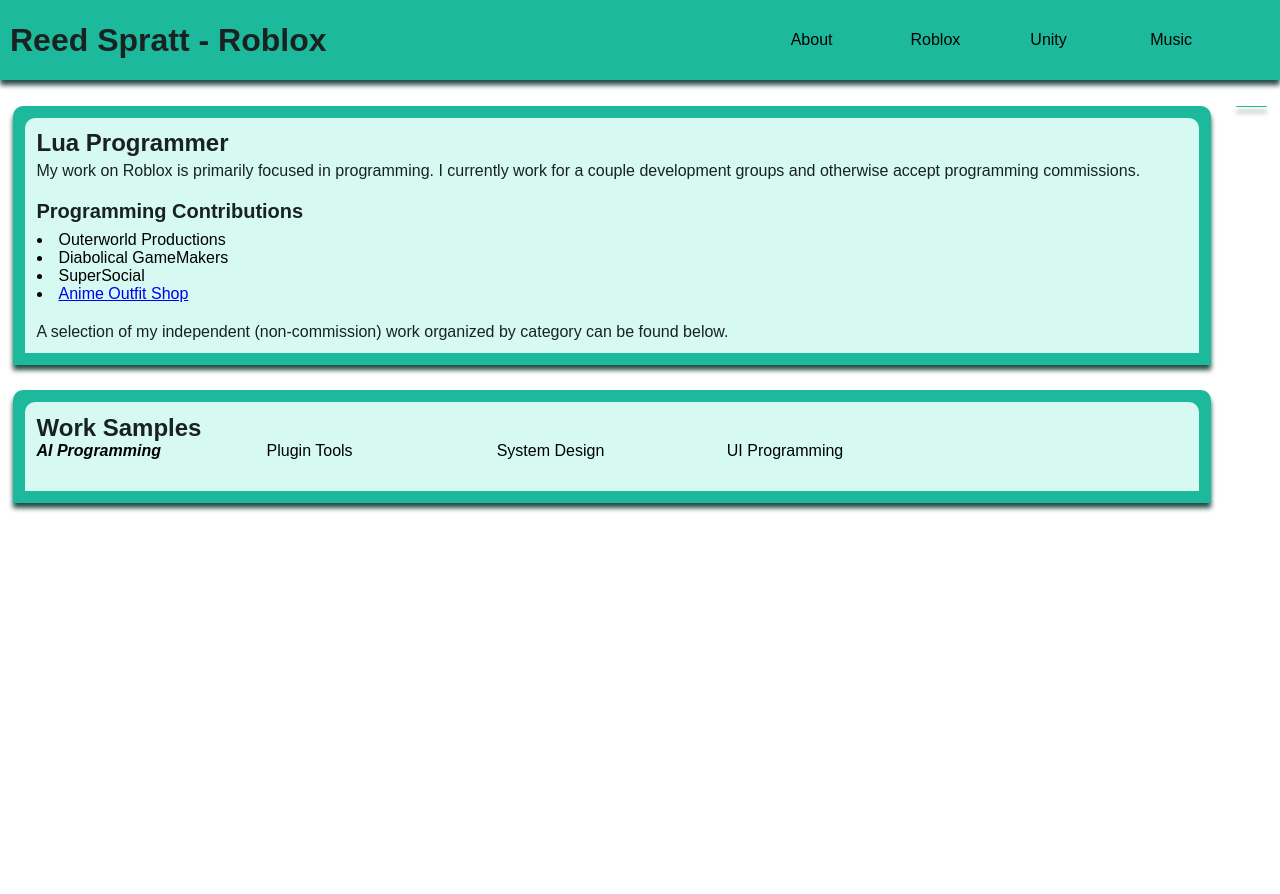
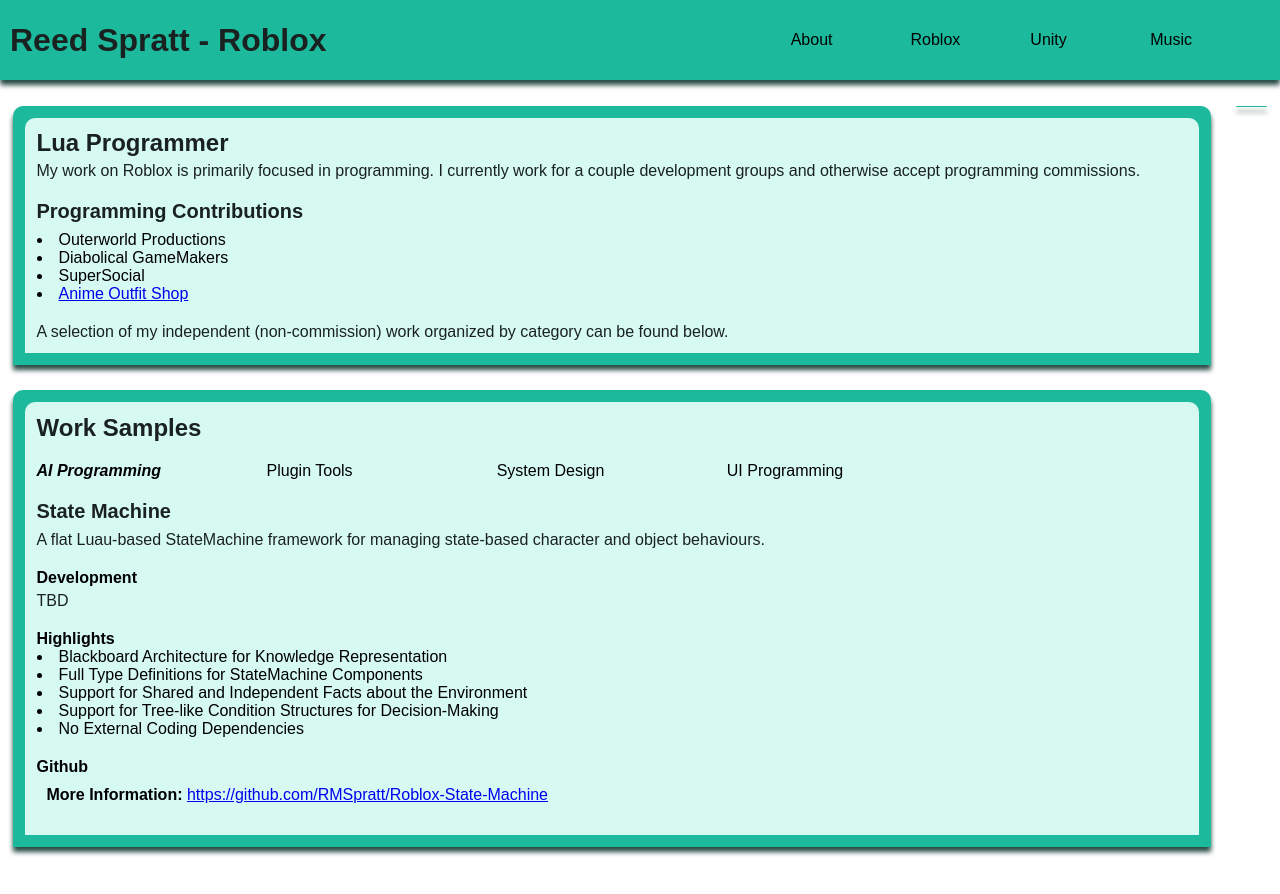
Before and after one commit to RMSpratt/Portfolio-Website, a Vue app: page / in a window 1280 px wide. Both pictures are taken after a click on the button "Roblox". Shown: the top 894 px of the page. Before the commit the page ends 800 px from the top, so only its background shows below. Built offline with nearby package versions, Linux system fonts and the light colour scheme.

Commit message:
NavSection Improvements; ImageSection Improvements
- Add NavSection support for multiple NavContent sections
- Add ImageSection support for alt text
- Add ImageSection support for heading and footing paragraphs
- Add ImageSection support for wrapped paragraphs
- Fix Misc. TypeScript typing errors

```diff
--- a/src/assets/About/AboutSide.json
+++ b/src/assets/About/AboutSide.json
@@ -5,7 +5,11 @@
     "Subsections": [
       {
         "Type": "ImageSection",
-                "Image": "Pfp.jpg"
+        "Image": {
+          "Name": "Pfp.jpg",
+          "AltText": "",
+          "Float": ""
+        }
       },
       {
         "Type": "LinkSection",
--- a/src/assets/Roblox/RobloxMain.json
+++ b/src/assets/Roblox/RobloxMain.json
@@ -27,17 +27,45 @@
     "Items": [
       {
         "NavHeader": "AI Programming",
-        "NavContent": {
+        "NavContent": [
+          {
             "Type": "TextSection",
             "Header": "State Machine",
-          "HeadingParagraphs": ["Design"],
+            "HeadingParagraphs": [
+              "A flat Luau-based StateMachine framework for managing state-based character and object behaviours."
+            ],
             "Subsections": [
               {
-              "Type": "ImageSection",
-              "Header": "Design"
+                "Type": "TextSection",
+                "Header": "Development ",
+                "HeadingParagraphs": ["TBD"]
+              },
+              {
+                "Type": "ListSection",
+                "Header": "Highlights",
+                "Items": [
+                  "Blackboard Architecture for Knowledge Representation",
+                  "Full Type Definitions for StateMachine Components",
+                  "Support for Shared and Independent Facts about the Environment",
+                  "Support for Tree-like Condition Structures for Decision-Making",
+                  "No External Coding Dependencies"
+                ]
+              },
+              {
+                "Type": "LinkSection",
+                "Header": "Github",
+                "LinkItems": [
+                  {
+                    "Id": "Github-SM-Link",
+                    "Label": "More Information",
+                    "Href": "https://github.com/RMSpratt/Roblox-State-Machine",
+                    "LinkText": "https://github.com/RMSpratt/Roblox-State-Machine"
                   }
                 ]
               }
+            ]
+          }
+        ]
       },
       {
         "NavHeader": "Plugin Tools"
@@ -46,8 +74,23 @@
         "NavHeader": "System Design"
       },
       {
-        "NavHeader": "UI Programming"
+        "NavHeader": "UI Programming",
+        "NavContent": [
+          {
+            "Type": "TextSection",
+            "Header": "Leaderboards",
+            "HeadingParagraphs": [
+              "A selection of some work in creating global leaderboards are highlighted below."
+            ],
+            "Subsections": [
+              {
+                "Type": "ImageGallerySection",
+                "Images": []
               }
             ]
           }
         ]
+      }
+    ]
+  }
+]
--- a/src/components/PageSections/PageContent/SubsectionContent/ImageSection.vue
+++ b/src/components/PageSections/PageContent/SubsectionContent/ImageSection.vue
@@ -4,8 +4,38 @@
 const LINK_SRC_PREFIX = '../../../../assets/'
 const props = defineProps(['sectionBody', 'headingLevel'])
 
-let header: string = props.sectionBody.Header
-let imagePath: string = props.sectionBody.Image
+type ImageSectionDetails = {
+  Header: string
+  HeadingParagraphs: string[]
+  FooterParagraphs: string[]
+  WrappedParagraphs: string[]
+  Image: {
+    Name: string
+    AltText: string
+    Float: string
+  }
+}
+
+const sectionBody = props.sectionBody as ImageSectionDetails
+
+let imageHeader: string = sectionBody.Header
+let headingParagraphs: string[] = props.sectionBody.HeadingParagraphs
+let footerParagraphs: string[] = props.sectionBody.FooterParagraphs
+let wrappedParagraphs: string[] = props.sectionBody.WrappedParagraphs
+
+let imageAltText: string = ''
+let imageClass: string = ''
+let imageName: string = ''
+
+if (props.sectionBody.Image) {
+  imageAltText = props.sectionBody.Image.AltText
+  imageClass = props.sectionBody.Image.Float
+    ? sectionBody.Image.Float == 'Left'
+      ? 'image-left'
+      : 'image-right'
+    : ''
+  imageName = sectionBody.Image.Name
+}
 
 function getPath(srcPath: string) {
   return new URL(`${LINK_SRC_PREFIX}${srcPath}`, import.meta.url).href
@@ -14,8 +44,29 @@
 
 <template>
   <div>
-    <SubsectionHeader :heading-level="$props.headingLevel" :heading-text="header" />
-    <img v-if="imagePath" :src="getPath(imagePath)" />
+    <SubsectionHeader :heading-level="$props.headingLevel" :heading-text="imageHeader" />
+    <div class="subsection">
+      <p v-for="hp in headingParagraphs" v-html="hp" v-bind:key="hp"></p>
+    </div>
+    <div class="subsection image-container">
+      <img v-if="imageName" :src="getPath(imageName)" :alt="imageAltText" :class="imageClass" />
+      <p v-for="wp in wrappedParagraphs" v-html="wp" v-bind:key="wp"></p>
+    </div>
+    <div class="subsection">
+      <p v-for="fp in footerParagraphs" v-html="fp" v-bind:key="fp"></p>
+    </div>
   </div>
 </template>
-<style lang="scss"></style>
+<style lang="scss">
+.image-container {
+  overflow: hidden;
+}
+
+.image-left {
+  float: left;
+}
+
+.image-right {
+  float: right;
+}
+</style>
--- a/src/components/PageSections/PageContent/SubsectionContent/NavSection.vue
+++ b/src/components/PageSections/PageContent/SubsectionContent/NavSection.vue
@@ -1,7 +1,13 @@
 <script setup lang="ts">
 import SubsectionHeader from './SubsectionHeader.vue'
 import TextSection from './TextSection.vue'
+
 import { ref } from 'vue'
+
+type NavInfo = {
+  NavHeader: string
+  NavContent: {}
+}
 
 const props = defineProps(['sectionBody', 'headingLevel'])
 
@@ -9,14 +15,16 @@
 
 let header = props.sectionBody.Header
 let navItems = props.sectionBody.Items
-let navHeaders: [string] = []
-let navContent = []
+let navHeaders: string[] = []
+let navContent: { [key: string]: any } = {}
 
 let activeHeader = ref('')
 let activeNavContent = ref({})
 
+let highlightedHeader: Element
+
 if (navItems !== undefined) {
-  navItems.forEach((element) => {
+  navItems.forEach((element: NavInfo) => {
     if (element.NavHeader !== undefined) {
       navHeaders.push(element.NavHeader)
       navContent[element.NavHeader] = element.NavContent
@@ -24,8 +32,8 @@
   })
 }
 
-activeHeader.value = navHeaders.length > 0 ? navHeaders[0] : null
-activeNavContent.value = navContent[activeHeader]
+activeHeader.value = navHeaders.length > 0 ? navHeaders[0] : ''
+activeNavContent.value = navContent[activeHeader.value]
 
 function setActiveHeader(headerLabel: string) {
   activeHeader.value = headerLabel
@@ -36,19 +44,19 @@
   <div>
     <SubsectionHeader :heading-level="$props.headingLevel" :heading-text="header" />
     <div class="subsection-nav-items">
+      <div v-for="headerLabel in navHeaders" v-bind:key="headerLabel">
         <button
-        v-for="headerLabel in navHeaders"
-        v-bind:key="headerLabel"
           :class="[headerLabel == activeHeader ? 'activeHeader' : '']"
           @click="setActiveHeader(headerLabel)"
         >
           {{ headerLabel }}
         </button>
       </div>
-    <div class="subsection">
+    </div>
+    <div class="subsection" v-for="navSection in activeNavContent" v-bind:key="navSection">
       <TextSection
-        v-if="activeNavContent && activeNavContent.Type == 'TextSection'"
-        :section-body="activeNavContent"
+        v-if="navSection.Type == 'TextSection'"
+        :section-body="navSection"
         :heading-level="headingLevel + 1"
       />
     </div>
@@ -58,10 +66,15 @@
 .subsection-nav-items {
   display: flex;
   justify-content: first baseline;
+  margin: 1.25rem 0px;
 
-  * {
+  div {
     width: 20%;
     text-align: left;
+  }
+
+  div:hover button {
+    font-weight: bold;
   }
 
   .activeHeader {
```
Lines whose indentation alone changed are shown as unchanged.
